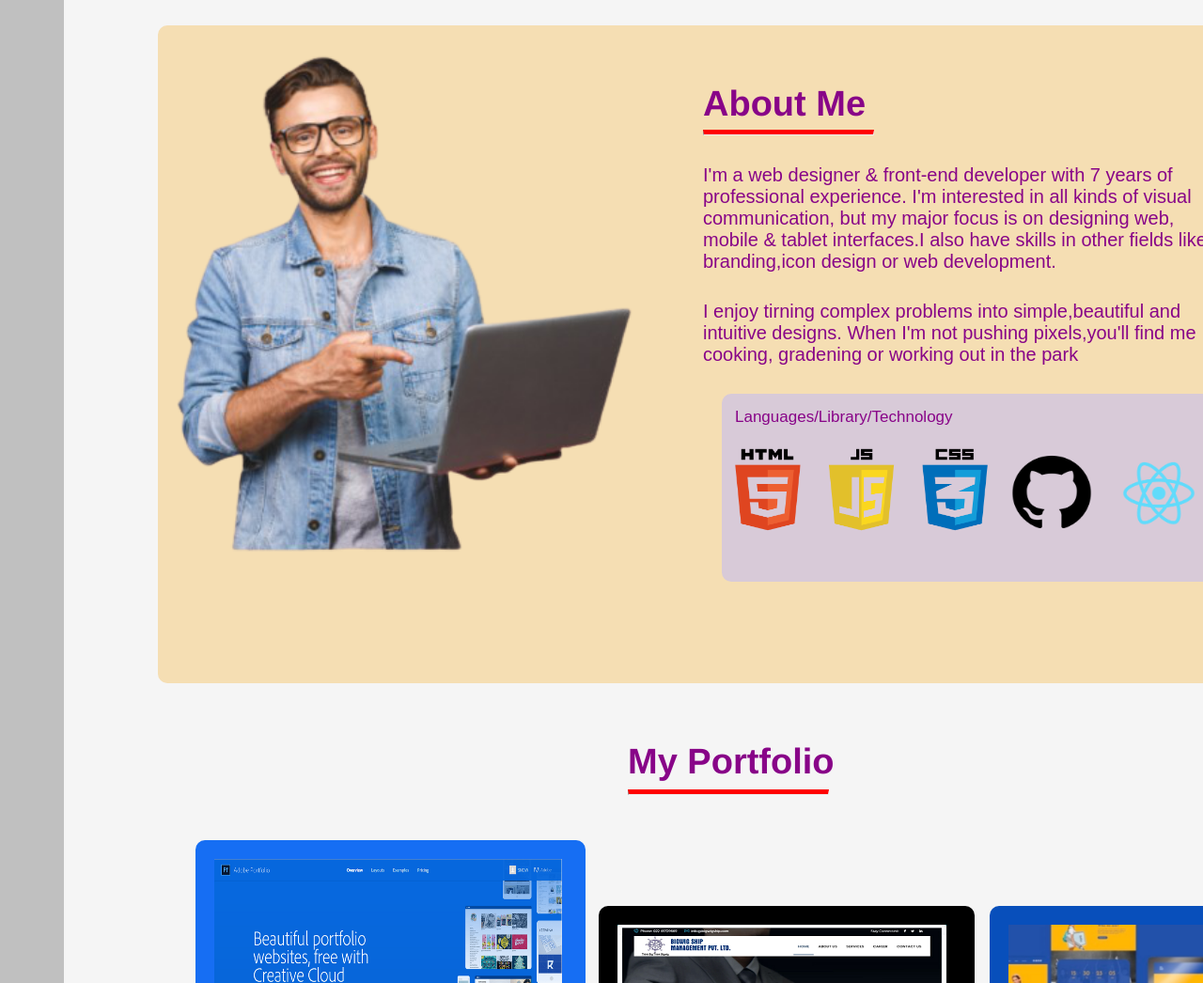
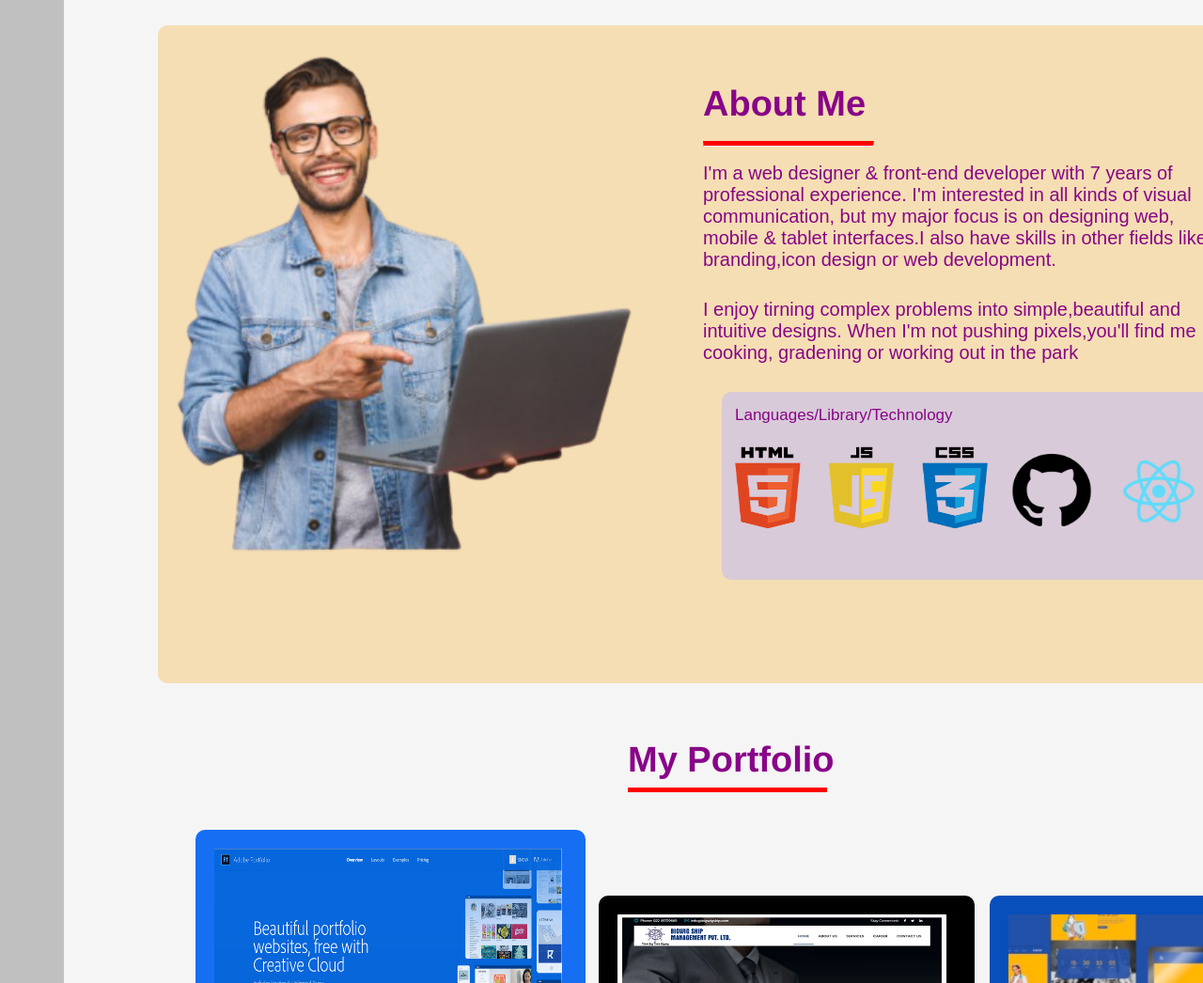
Before and after one commit to vishali7555/css_assess_7, a plain HTML site: page index.html in a window 1280 px wide. Shown: the part 400-1446 px from the top of the page at 94% size. Drawn offline with Linux system fonts and the light colour scheme.

Commit message:
first commit

```diff
--- a/index.css
+++ b/index.css
@@ -195,6 +195,7 @@ li :hover
     margin-top: -12px;
     height: 0px;
     border-top: 5px solid red;
+    display: inline-block;
 
 }
 
--- a/index.html
+++ b/index.html
@@ -62,7 +62,7 @@
 
                     My Portfolio
                 </p>
-                <hr class='line1'>
+                <div class='line1'> </div>
 
                 <div class='port1'> <img src="port1.png" alt="" style="width: 370px; height: 250px; margin-left: 20px; margin-top: 20px;" > </div>
                 <div class="port2" > <img src="port2.jpg" alt="" style="width: 350px; height: 180px; margin-left: 20px; margin-top: 20px;"> </div>
```
